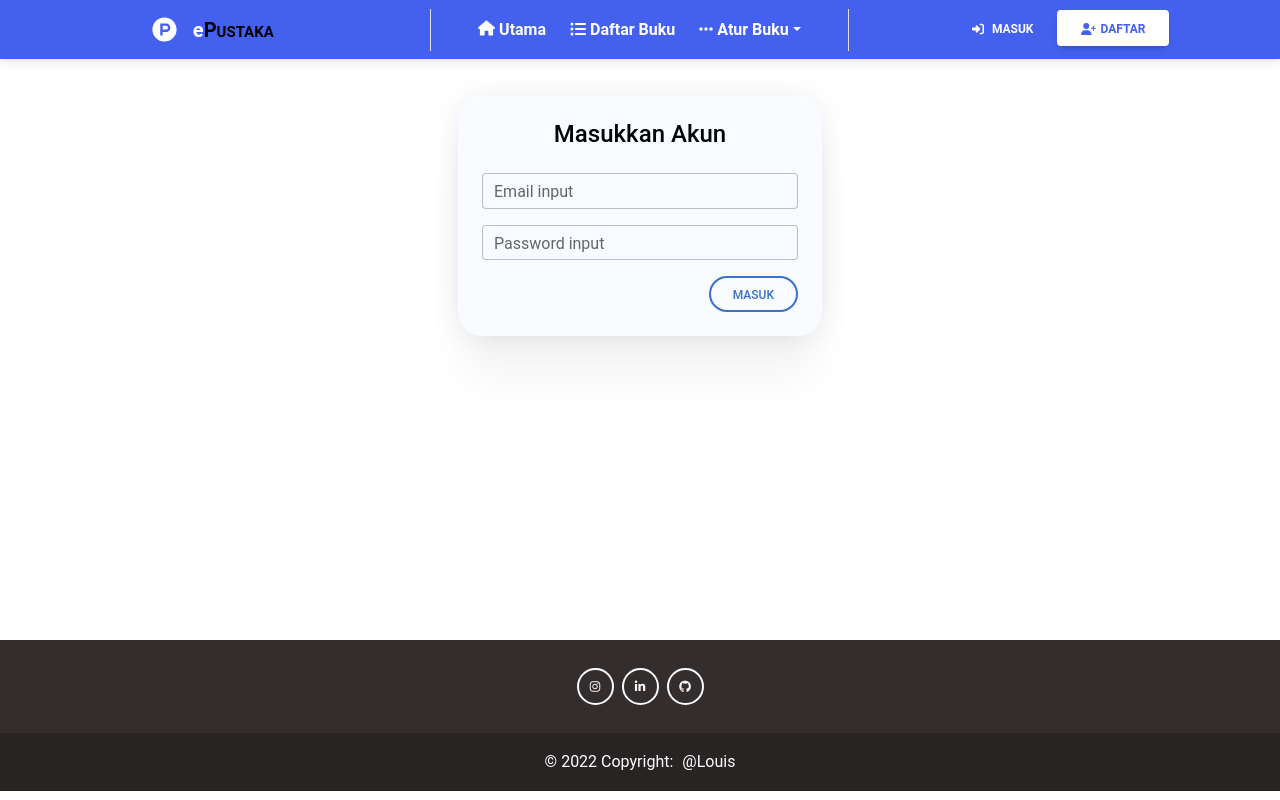
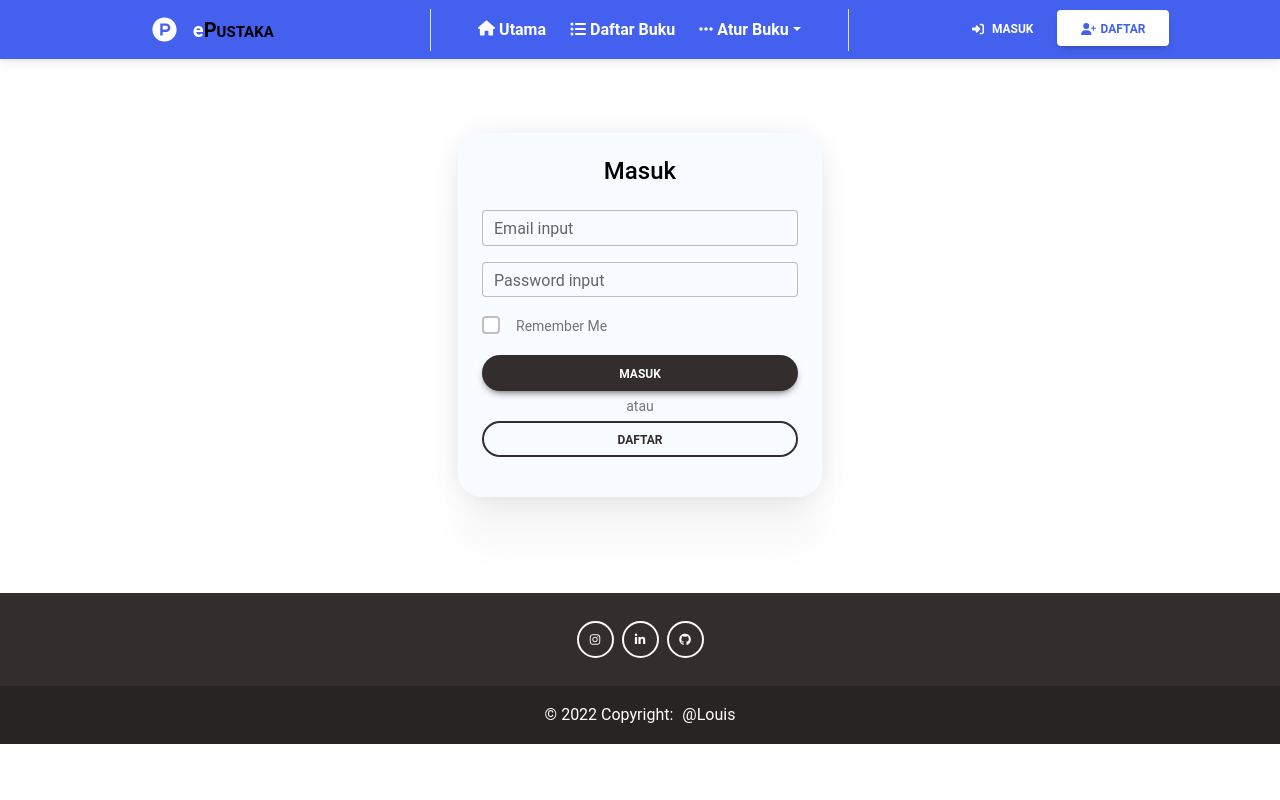
Before and after one commit to louisapstg/e-Pustaka, a React (Create React App) app in the folder client/: page /login in a window 1280 px wide. Built offline with nearby package versions, Linux system fonts and the light colour scheme.

Commit message:
Update Form Login Component

```diff
--- a/client/src/components/formLogin/index.js
+++ b/client/src/components/formLogin/index.js
@@ -4,13 +4,14 @@ import {
   MDBRow,
   MDBInput,
   MDBBtn,
+  MDBCheckbox,
   MDBCol
 } from 'mdb-react-ui-kit'
 
 const FormLogin = () => {
   return (
 
-    <MDBContainer className='mb-14 mt-5'>
+    <MDBContainer className='mb-5' style={{ marginTop: '85px' }}>
       <MDBRow className='p-5'>
         <MDBCol>
 
@@ -18,7 +19,7 @@ const FormLogin = () => {
         <MDBCol className='p-4 light-blue rounded-9 shadow-6'>
           <div className='mb-4 text-center'>
             <h4>
-              Masukkan Akun
+              Masuk
             </h4>
           </div>
           <div className='mb-3'>
@@ -27,9 +28,19 @@ const FormLogin = () => {
           <div className='mb-3'>
             <MDBInput label='Password input' id='typePassword' type='password' />
           </div>
-          <div className=' mb-3'>
-            <MDBBtn className='float-end' color='primary' rounded outline>
+          <div className='mb-3'>
+            <MDBCheckbox className='me-0' name='inlineCheck' id='inlineCheckbox1' value='option1' inline />
+            <label htmlFor="inlineCheckbox1" className='text-muted' style={{ fontSize: '14px' }}>
+              Remember Me
+            </label>
+          </div>
+          <div className='mb-3 text-center'>
+            <MDBBtn className='w-100 mb-1 fw-bold' color='dark' rounded>
               Masuk
+            </MDBBtn>
+            <p className='text-muted mb-1' style={{ fontSize: '14px' }}>atau</p>
+            <MDBBtn className='w-100 fw-bold' color='dark' rounded outline>
+              Daftar
             </MDBBtn>
           </div>
         </MDBCol>
@@ -39,22 +50,6 @@ const FormLogin = () => {
 
       </MDBRow>
     </MDBContainer>
-
-    // <div className="container mb-14">
-    //   <div className='p-5 mt-5 w-50 light-blue mx-auto'>
-    //     <div className='mb-3'>
-    //       <MDBInput label='Email input' id='typeEmail' type='email' />
-    //     </div>
-    //     <div className='mb-3'>
-    //       <MDBInput label='Password input' id='typePassword' type='password' />
-    //     </div>
-    //     <div className=' mb-3'>
-    //       <MDBBtn className='' color='success'>
-    //         Masuk
-    //       </MDBBtn>
-    //     </div>
-    //   </div>
-    // </div>
   )
 }
 
```
